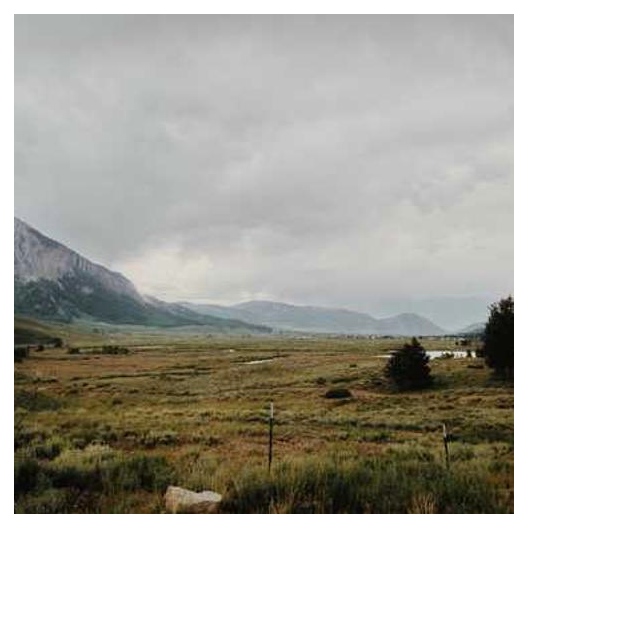
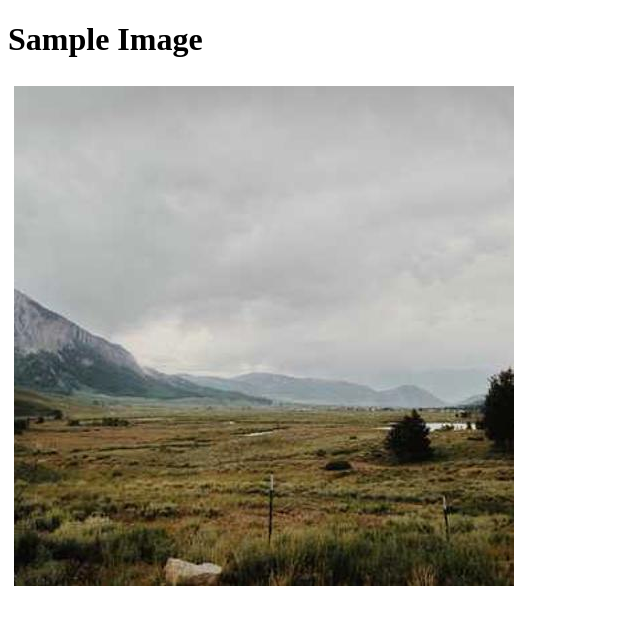
Before and after one commit to harutoreon/github_pages_app, a plain HTML site: page docs/index.html in a window 1280 px wide. Shown: the whole page, without its empty margins (0-640 px from the left). Drawn offline with Linux system fonts and the light colour scheme.

Commit message:
Add title of sample image

```diff
--- a/docs/index.html
+++ b/docs/index.html
@@ -6,6 +6,7 @@
     <title>Sample Image</title>
   </head>
   <body>
+    <h1>Sample Image</h1>
     <img src="images/sample_images.png">
   </body>
 </html>
```
